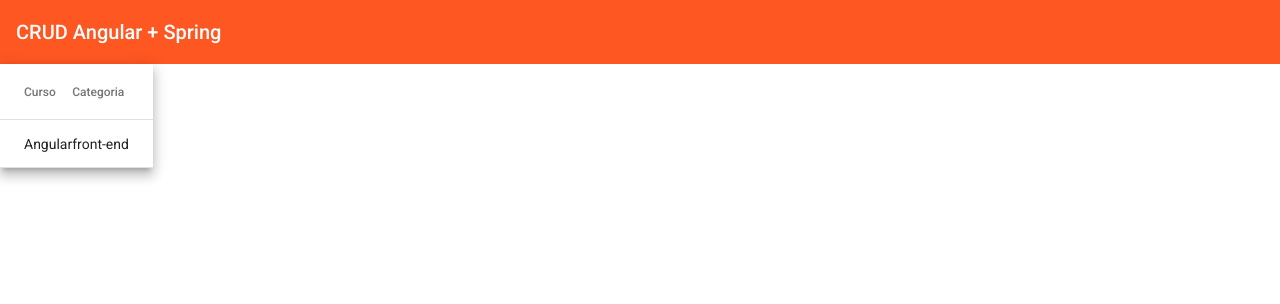
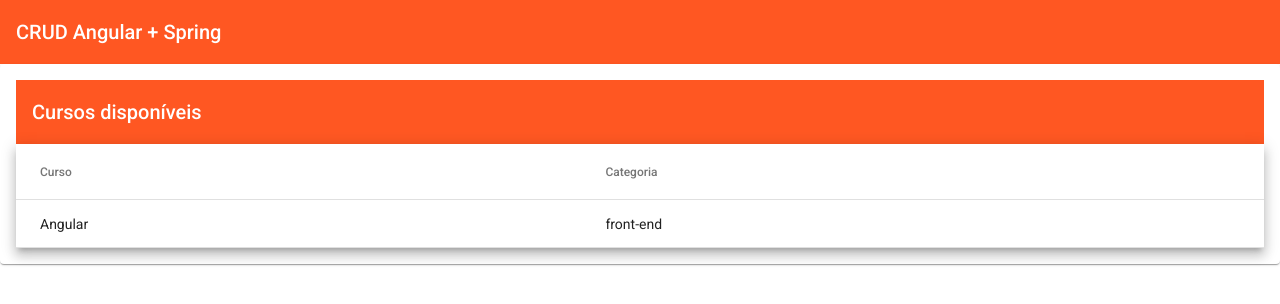
Before and after one commit to danimar1990/crud-angular-spring, an Angular app: page /courses in a window 1280 px wide. Shown: the top 304 px of the page. Built offline with nearby package versions, Linux system fonts and the light colour scheme.

Commit message:
Organizado imports do material em um novo componente compartilhado

```diff
--- a/src/app/courses/courses/courses.component.html
+++ b/src/app/courses/courses/courses.component.html
@@ -1,3 +1,5 @@
+<mat-card>
+  <mat-toolbar color="primary">Cursos disponíveis </mat-toolbar>
   <table mat-table [dataSource]="courses" class="mat-elevation-z8">
     <ng-container matColumnDef="name">
       <th mat-header-cell *matHeaderCellDef>Curso</th>
@@ -12,3 +14,4 @@
     <tr mat-header-row *matHeaderRowDef="displayedColumns"></tr>
     <tr mat-row *matRowDef="let row; columns: displayedColumns"></tr>
   </table>
+</mat-card>
--- a/src/app/courses/courses/courses.component.scss
+++ b/src/app/courses/courses/courses.component.scss
@@ -0,0 +1,3 @@
+table {
+  width: 100%;
+}
--- a/src/app/courses/courses/courses.component.ts
+++ b/src/app/courses/courses/courses.component.ts
@@ -1,4 +1,5 @@
 import { Component, OnInit } from '@angular/core';
+
 import { Course } from '../model/course';
 
 @Component({
```
Also changed, not shown: src/app/courses/courses.module.ts (+4 -10 lines), src/app/shared/app-material/app-material.module.ts (added, +9 -0 lines). Lines whose indentation alone changed are shown as unchanged.
